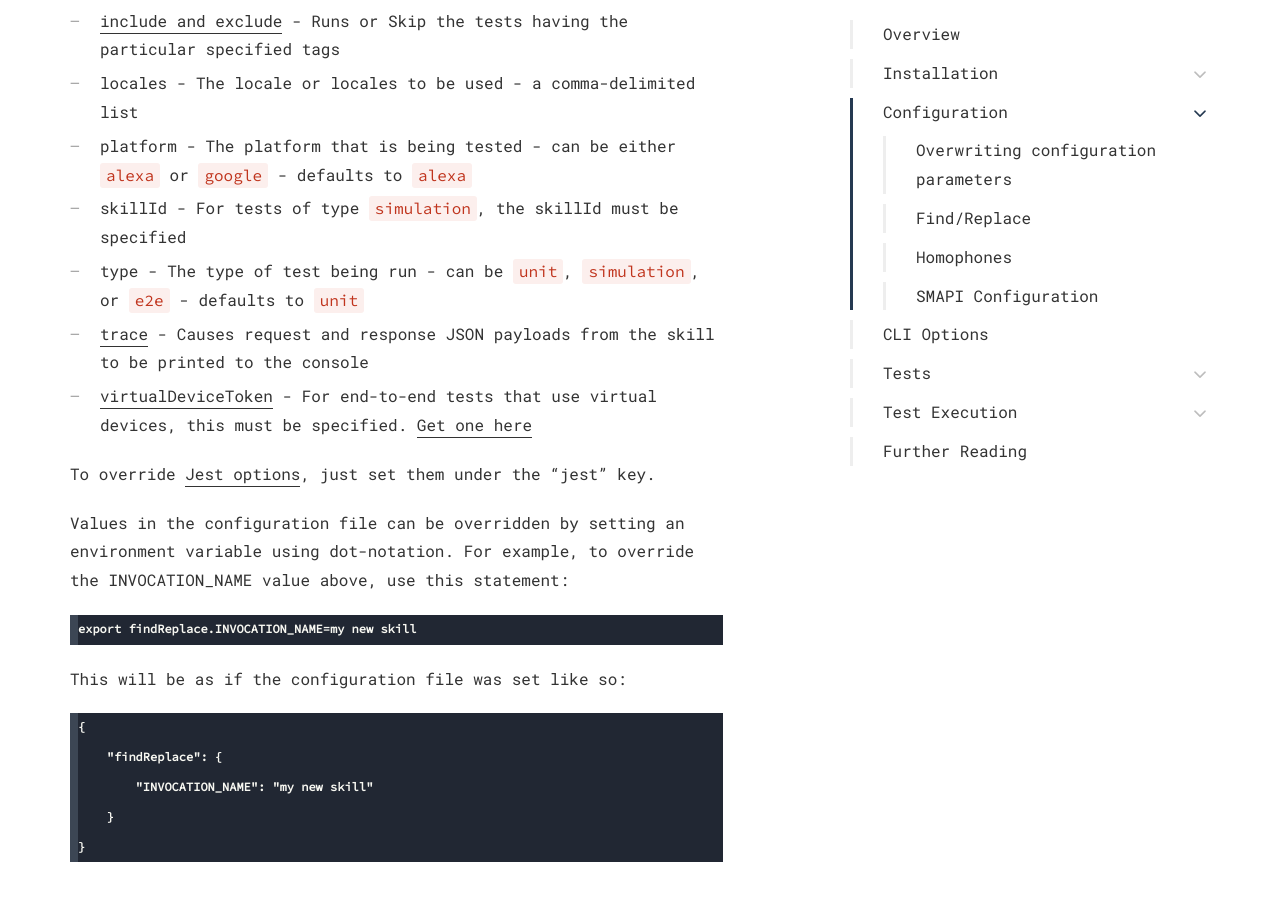
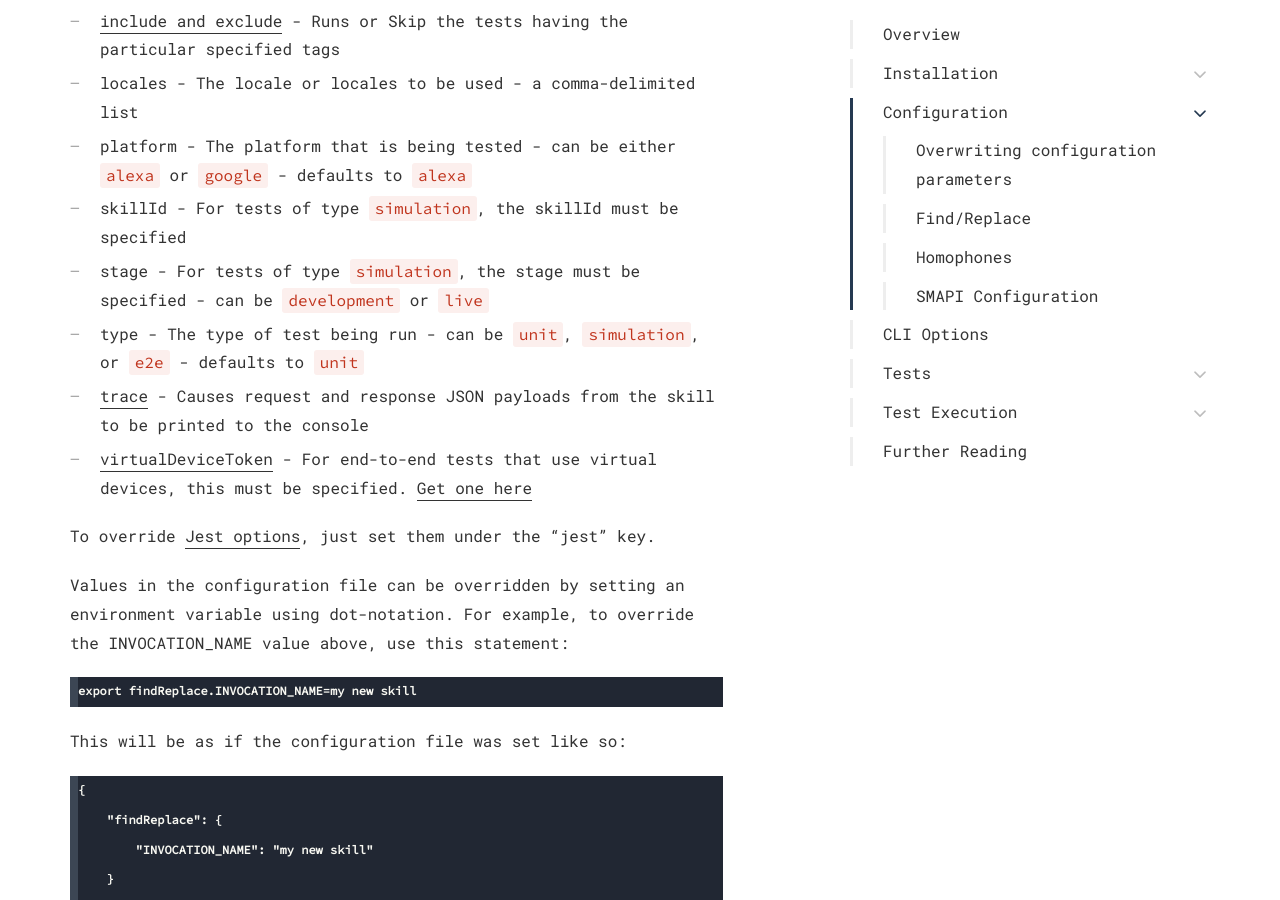
Before and after one commit to bespoken/bespoken-docs, a Jekyll site: the page built from end-to-end/guide.md, in a window 1280 px wide and 900 px high, scrolled down 3569 px. Built offline with Jekyll 4.4.1, drawn with Linux system fonts in a browser that asks for light colours; some web fonts are replaced.

Commit message:
add stage configuration options

```diff
--- a/end-to-end/guide.md
+++ b/end-to-end/guide.md
@@ -111,6 +111,7 @@ Below the end-to-end testing configuration options and what they do are listed:
 * locales - The locale or locales to be used - a comma-delimited list
 * platform - The platform that is being tested - can be either `alexa` or `google` - defaults to `alexa`
 * skillId - For tests of type `simulation`, the skillId must be specified
+* stage - For tests of type `simulation`, the stage must be specified - can be `development` or `live`
 * type - The type of test being run - can be `unit`, `simulation`, or `e2e` - defaults to `unit`
 * [trace](#viewing-response-payloads) - Causes request and response JSON payloads from the skill to be printed to the console
 * [virtualDeviceToken](../setup) - For end-to-end tests that use virtual devices, this must be specified.
```
